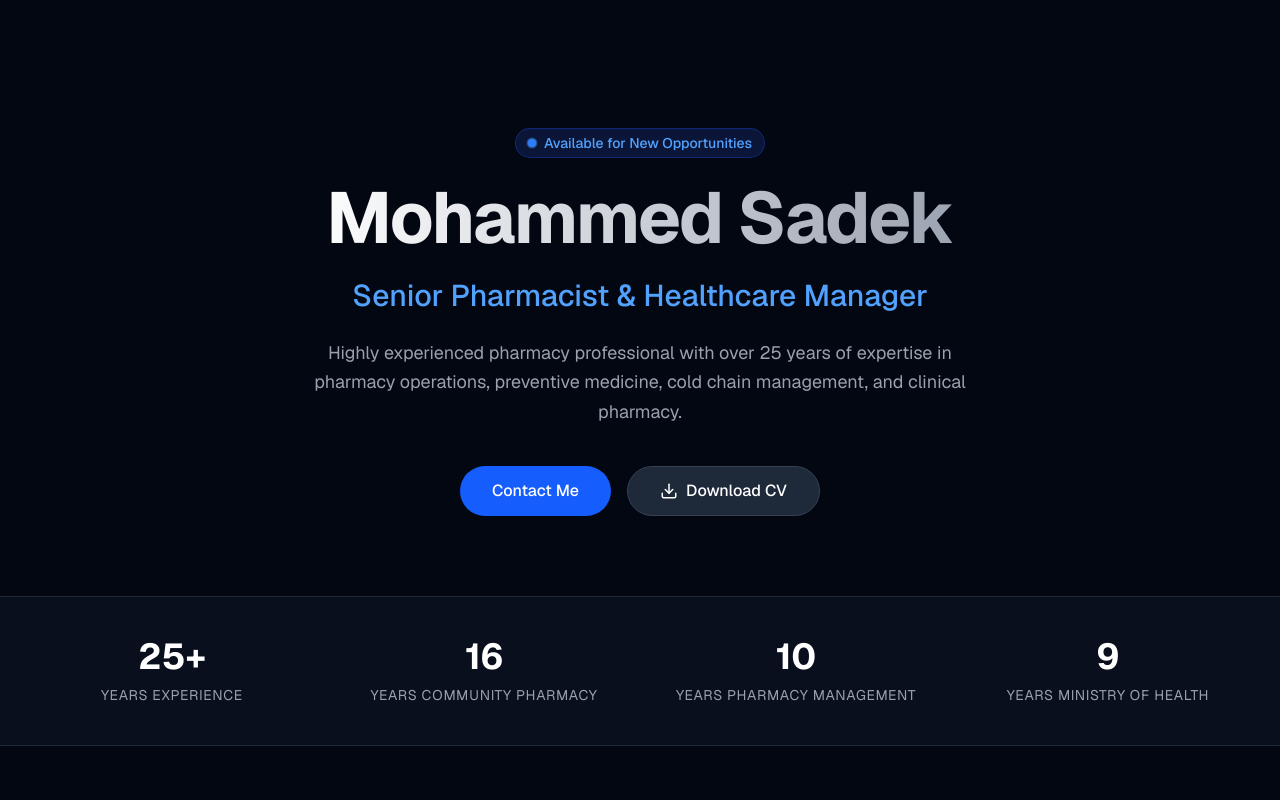
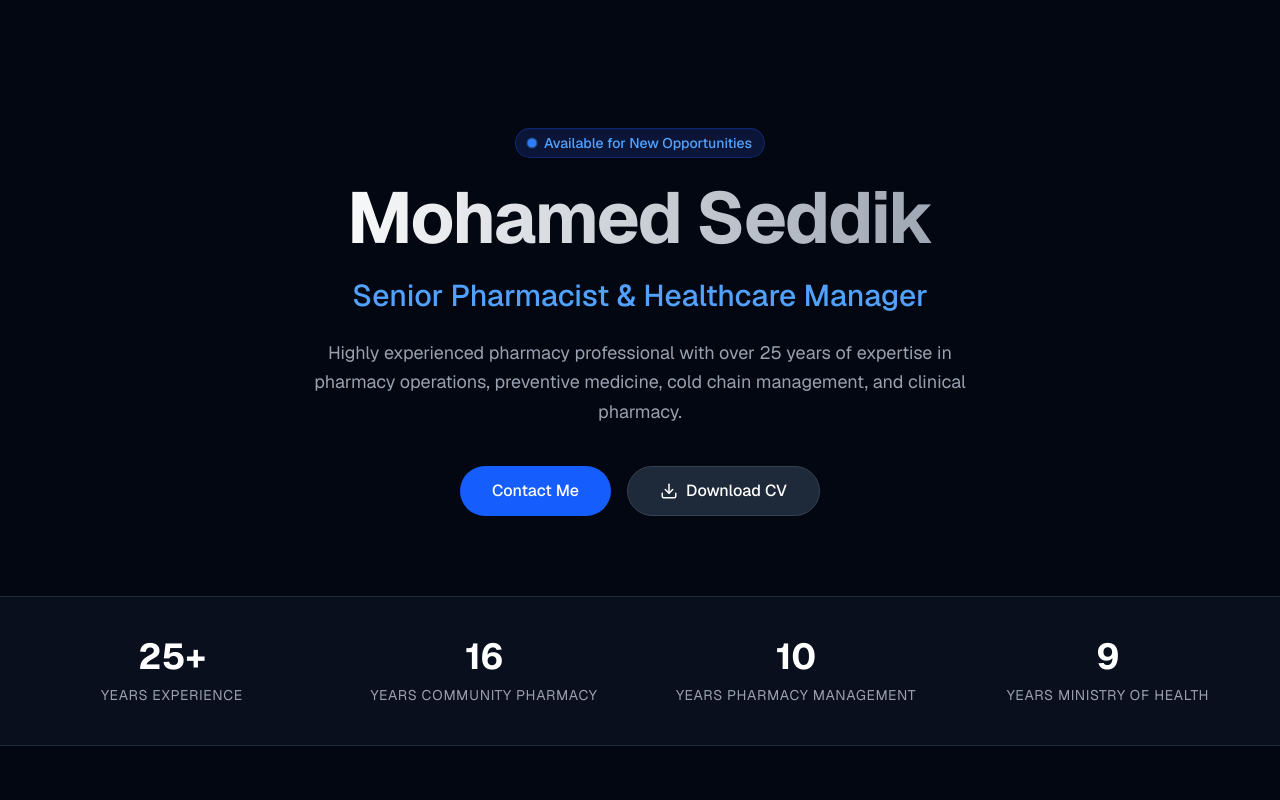
Before and after one commit to omarkhair70-droid/pharmacist-portfolio, a Next.js app: page / in a window 1280 px wide. Shown: the top 800 px of the page. Built offline with nearby package versions, Linux system fonts and the light colour scheme.

Commit message:
Update page.tsx

```diff
--- a/app/page.tsx
+++ b/app/page.tsx
@@ -24,7 +24,7 @@ export default function Portfolio() {
             Available for New Opportunities
           </div>
           <h1 className="text-5xl md:text-7xl font-bold tracking-tight mb-6 bg-gradient-to-r from-white to-gray-400 bg-clip-text text-transparent">
-            Mohammed Sadek
+            Mohamed Seddik
           </h1>
           <p className="text-xl md:text-3xl font-medium text-blue-400 mb-6">
             Senior Pharmacist & Healthcare Manager
```
